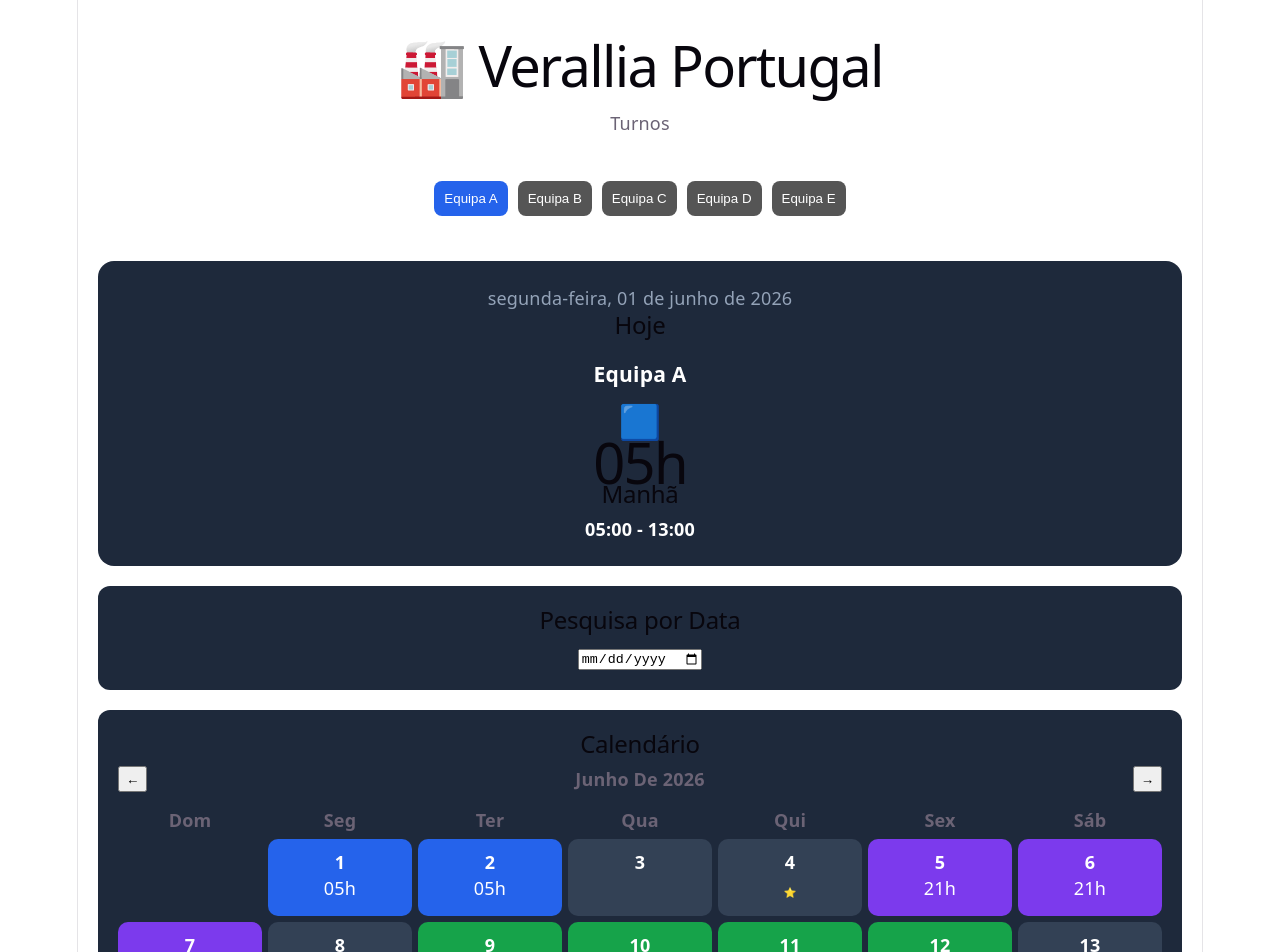
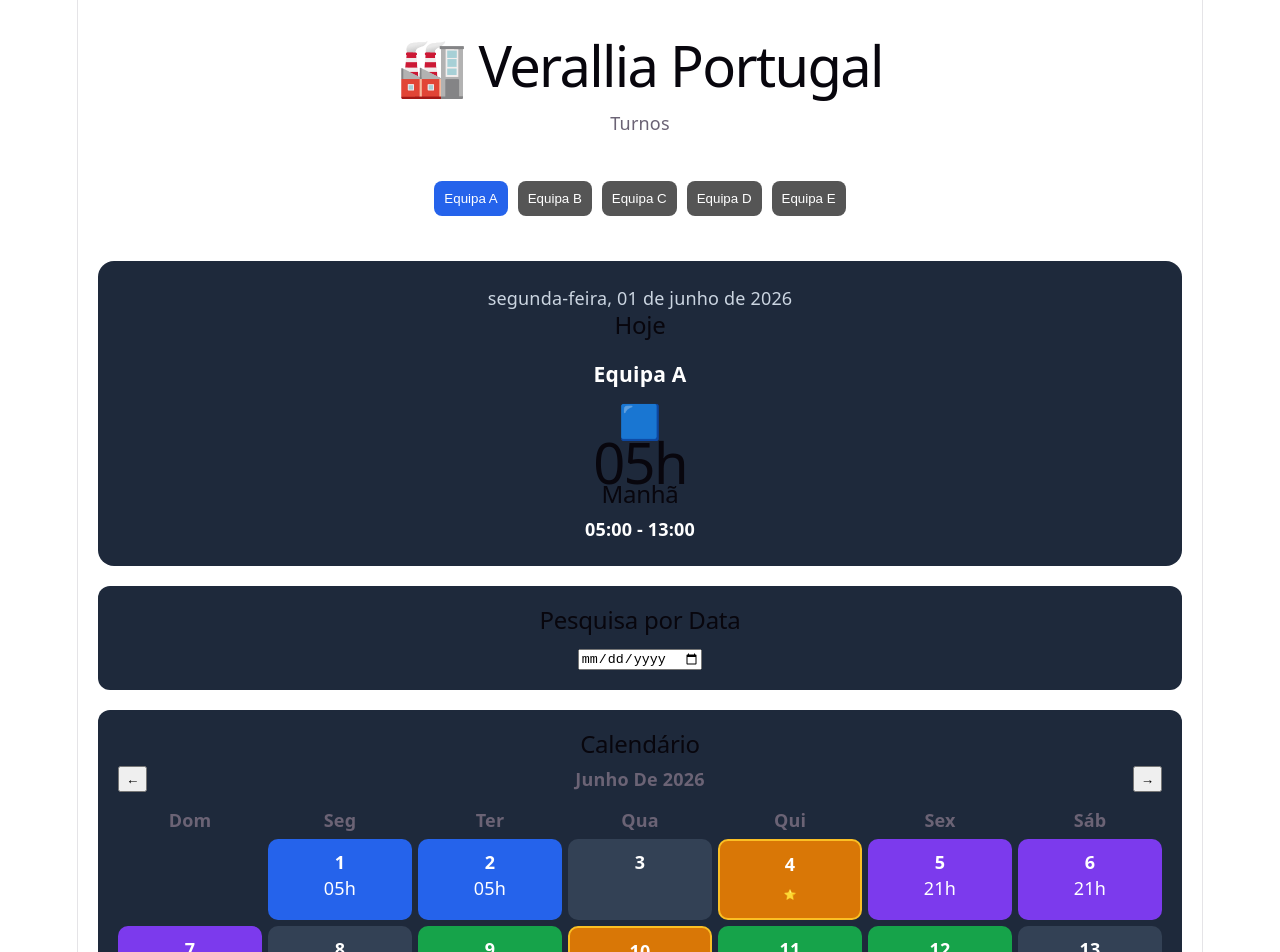
Before and after one commit to LDinisPT/verallia-portugal-turnos, a React (Vite) app: page / in a window 1280 px wide. Shown: the top 952 px of the page. Built offline with nearby package versions, Linux system fonts and the light colour scheme.

Commit message:
Mostrar nome dos feriados no calendário

```diff
--- a/src/components/CalendarView.jsx
+++ b/src/components/CalendarView.jsx
@@ -43,10 +43,13 @@
 
     cells.push(
       <div
-        key={day}
-        style={{
-          background: info.color,
-          borderRadius: "10px",
+  key={day}
+  title={holiday || ""}
+  style={{
+
+          background: holiday ? "#d97706" : info.color,
+border: holiday ? "2px solid #fbbf24" : "none",
+borderRadius: "10px",
           padding: "10px",
           minHeight: "55px",
           color: "white",
--- a/src/components/TodayCard.jsx
+++ b/src/components/TodayCard.jsx
@@ -1,4 +1,4 @@
-import { getShift } from "../data/schedule-data";
+import { getShift, getHoliday } from "../data/schedule-data";
 
 const shiftInfo = {
   M: {
@@ -39,12 +39,12 @@
 export default function TodayCard({ team }) {
   const today = new Date();
 
-  const shift = getShift(
-    team,
-    today.getFullYear(),
-    today.getMonth() + 1,
-    today.getDate()
-  );
+  const year = today.getFullYear();
+  const month = today.getMonth() + 1;
+  const day = today.getDate();
+
+  const shift = getShift(team, year, month, day);
+  const holiday = getHoliday(year, month, day);
 
   const info = shiftInfo[shift] || shiftInfo.F;
 
@@ -54,14 +54,25 @@
         margin: "20px",
         padding: "24px",
         borderRadius: "16px",
-        background: "#1e293b",
+        background: holiday ? "#92400e" : "#1e293b",
         color: "white",
         textAlign: "center",
+        border: holiday ? "2px solid #fbbf24" : "none",
       }}
     >
-      <p style={{ color: "#94a3b8" }}>
-        {formatDate(today)}
-      </p>
+      <p style={{ color: "#cbd5e1" }}>{formatDate(today)}</p>
+
+      {holiday && (
+        <p
+          style={{
+            color: "#fde68a",
+            fontWeight: "bold",
+            marginTop: "10px",
+          }}
+        >
+          ⭐ {holiday}
+        </p>
+      )}
 
       <h2>Hoje</h2>
 
@@ -71,9 +82,7 @@
         {info.emoji}
       </div>
 
-      <h1 style={{ margin: "5px 0" }}>
-        {info.code}
-      </h1>
+      <h1 style={{ margin: "5px 0" }}>{info.code}</h1>
 
       <h2>{info.label}</h2>
 
```
